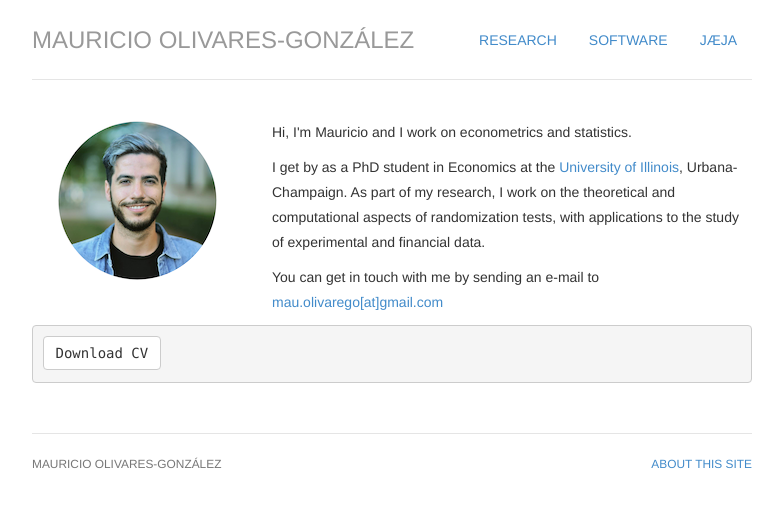
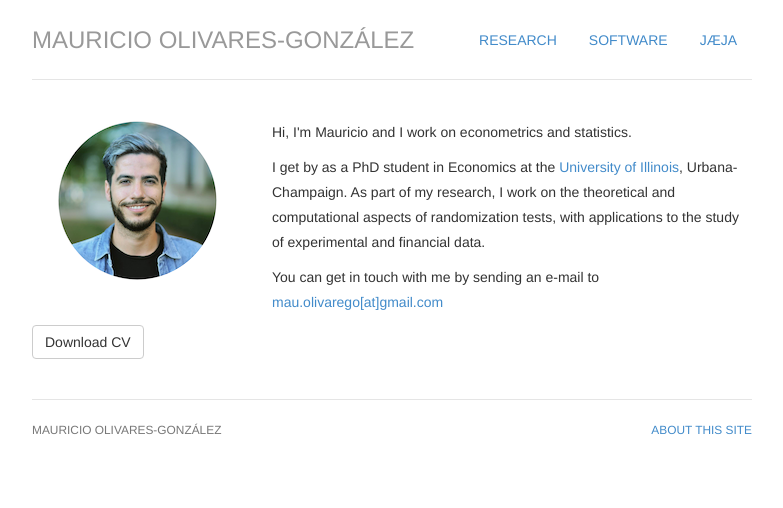
Before and after one commit to mauolivares/mauolivares.github.io, a Jekyll site: the page built from index.html, in a window 1280 px wide. Shown: the top 508 px of the page, without its empty margins (248-1031 px from the left). Built offline with Jekyll 4.4.1, drawn with Linux system fonts in a browser that asks for light colours.

Commit message:
Update front page

```diff
--- a/index.html
+++ b/index.html
@@ -17,7 +17,7 @@ description: Mauricio Olivares is a 5th year PhD student in Economics at the Uni
 	<p> I get by as a <span itemprop="title">PhD student in Economics</span> at <span itemprop="affiliation">the <a href="https://economics.illinois.edu/">University of Illinois</a></span>, <span itemprop="locality">Urbana-Champaign</span>.
 	    As part of my research, I work on the theoretical and computational aspects of randomization tests, with applications to the study of experimental and financial data.
 	<p> You can get in touch with me by sending an e-mail to <a href="mailto:mau.olivarego@gmail.com">mau.olivarego[at]gmail.com</a>
-	<p><pre>     <a href="/files/Vitae.pdf" class="btn btn-default pull-left" title="Download CV as PDF">Download CV</a>
+	<p><a href="/files/Vitae.pdf" class="btn btn-default pull-left" title="Download CV as PDF">Download CV</a>
 	</div>
 </div>
 <!-- </div> -->
--- a/research/index.html
+++ b/research/index.html
@@ -17,7 +17,7 @@ description: Mauricio Olivares' research page.
 				<h3>Working Papers</h3>
 
 					<ul class="list-unstyled">
-					<li><a href="/files/HTE_WorkingPaper.pdf" title="Download Paper as PDF">Non-Parametric Hypothesis Testing with a NuisanceParameter:  A Permutation Test Approach</a><br>with <a href="https://sites.google.com/a/illinois.edu/eunyichung/">Eunyi Chung</a><br>First Draft: May 2018. This version: February 2019<br><a href="https://cran.r-project.org/web/packages/RATest/index.html" title="R Package">[R Package]</a></li>
+					<li><a href="/files/HTE_WorkingPaper.pdf" title="Download Paper as PDF">Non-Parametric Hypothesis Testing with a NuisanceParameter:  A Permutation Test Approach</a><br>with <a href="https://sites.google.com/a/illinois.edu/eunyichung/">Eunyi Chung</a><br><a href="https://cran.r-project.org/web/packages/RATest/index.html" title="R Package">[R Package]</a><br>First Draft: May 2018. This version: February 2019</li>
 					</ul>
 
 
```
